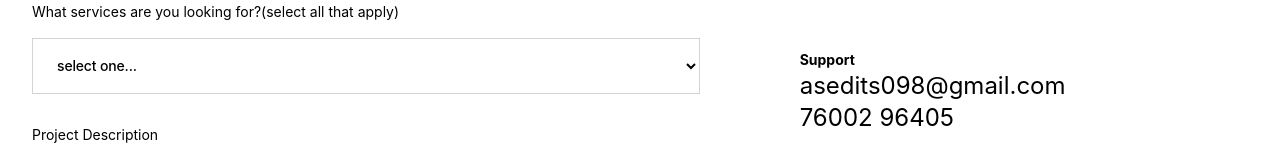
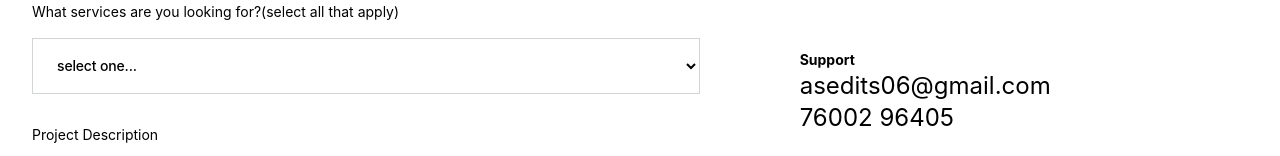
Before and after one commit to dhakad-speed/portfolio, a Next.js app: page /contact in a window 1280 px wide. Shown: the part 706-862 px from the top of the page. Built offline with nearby package versions, Linux system fonts and the light colour scheme.

Commit message:
contact done ⌨️

```diff
--- a/component/ContactForm.js
+++ b/component/ContactForm.js
@@ -244,7 +244,7 @@ function ContactForm() {
             <div className="flex flex-col pb-5">
               <div className="support text-[14px] font-bold">Support</div>
               <div className="text-2xl dark:text-[#ffffffa3] text-black">
-                asedits098@gmail.com
+                asedits06@gmail.com
               </div>
               <div className="text-2xl dark:text-[#ffffffa3] text-black">
                 76002 96405
```
